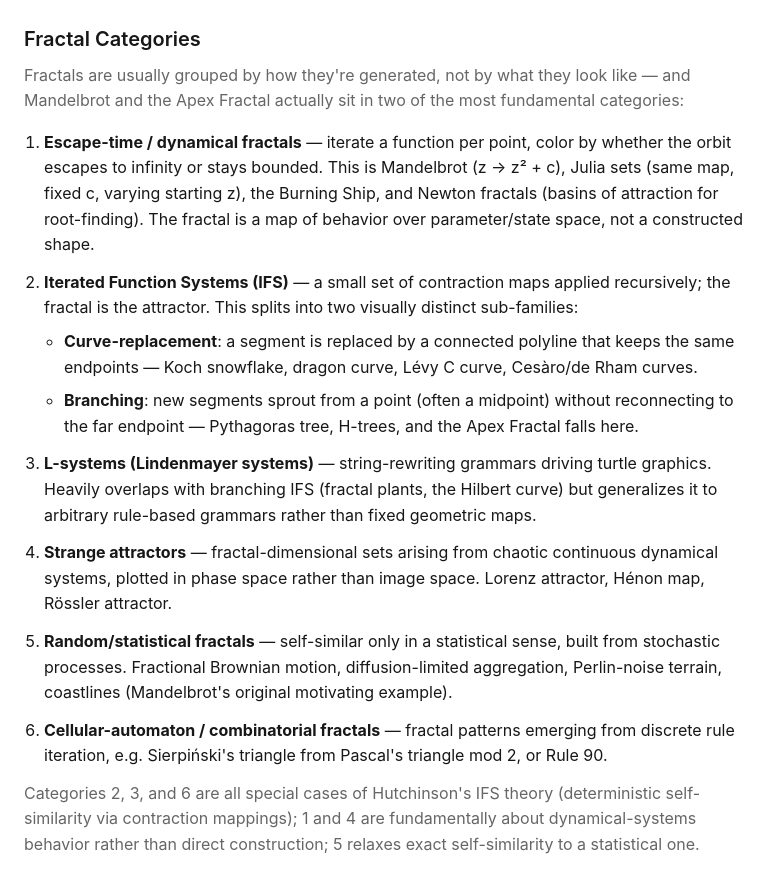
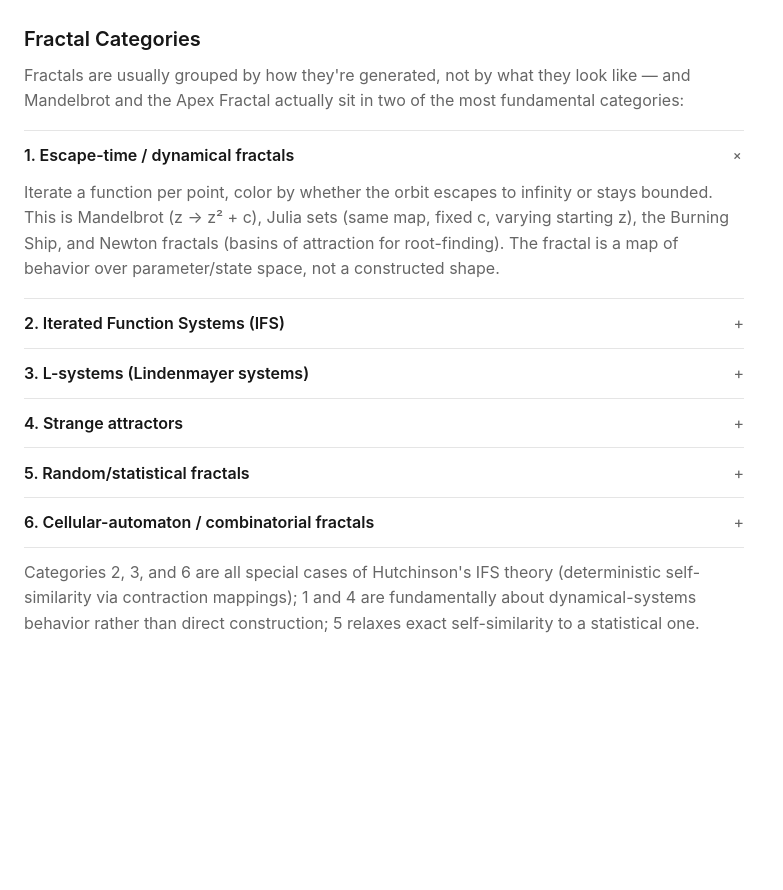
Before and after one commit to Robert-Rendell/robs-fractals, a Next.js app: page / in a window 1280 px wide. Shown: the part 500-1390 px from the top of the page, without its empty margins (0-783 px from the left). After the commit the page ends 1169 px from the top, so only its background shows below. Built offline with nearby package versions, Linux system fonts and the light colour scheme.

Commit message:
Add accordian

```diff
--- a/src/app/home.module.css
+++ b/src/app/home.module.css
@@ -56,15 +56,52 @@
   line-height: 1.6;
 }
 
-.categoryList {
+.accordion {
   margin-top: 1rem;
-  padding-left: 1.25rem;
-  display: flex;
-  flex-direction: column;
-  gap: 0.75rem;
+  border-top: 1px solid var(--border);
 }
 
-.categoryList li {
+.accordionItem {
+  border-bottom: 1px solid var(--border);
+}
+
+.accordionSummary {
+  cursor: pointer;
+  list-style: none;
+  display: flex;
+  align-items: center;
+  justify-content: space-between;
+  gap: 1rem;
+  padding: 0.9rem 0;
+  font-weight: 600;
+}
+
+.accordionSummary::-webkit-details-marker {
+  display: none;
+}
+
+.accordionSummary::marker {
+  content: "";
+}
+
+.accordionIcon {
+  flex: 0 0 auto;
+  color: var(--muted);
+  font-weight: 400;
+  transition: transform 0.15s ease;
+}
+
+.accordionItem[open] > .accordionSummary .accordionIcon {
+  transform: rotate(45deg);
+}
+
+.accordionItem:hover > .accordionSummary {
+  color: #378add;
+}
+
+.accordionContent {
+  padding: 0 0 1rem;
+  color: var(--muted);
   line-height: 1.6;
 }
 
--- a/src/app/page.tsx
+++ b/src/app/page.tsx
@@ -35,18 +35,33 @@ export default function Home() {
           like — and Mandelbrot and the Apex Fractal actually sit in two of the most
           fundamental categories:
         </p>
-        <ol className={styles.categoryList}>
-          <li>
-            <strong>Escape-time / dynamical fractals</strong> — iterate a function per point,
-            color by whether the orbit escapes to infinity or stays bounded. This is Mandelbrot
-            (z → z² + c), Julia sets (same map, fixed c, varying starting z), the Burning Ship,
-            and Newton fractals (basins of attraction for root-finding). The fractal is a map of
-            behavior over parameter/state space, not a constructed shape.
-          </li>
-          <li>
-            <strong>Iterated Function Systems (IFS)</strong> — a small set of contraction maps
-            applied recursively; the fractal is the attractor. This splits into two visually
-            distinct sub-families:
+        <div className={styles.accordion}>
+          <details className={styles.accordionItem} name="fractal-categories" open>
+            <summary className={styles.accordionSummary}>
+              <span>1. Escape-time / dynamical fractals</span>
+              <span className={styles.accordionIcon} aria-hidden="true">
+                +
+              </span>
+            </summary>
+            <div className={styles.accordionContent}>
+              Iterate a function per point, color by whether the orbit escapes to infinity or
+              stays bounded. This is Mandelbrot (z → z² + c), Julia sets (same map, fixed c,
+              varying starting z), the Burning Ship, and Newton fractals (basins of attraction
+              for root-finding). The fractal is a map of behavior over parameter/state space, not
+              a constructed shape.
+            </div>
+          </details>
+
+          <details className={styles.accordionItem} name="fractal-categories">
+            <summary className={styles.accordionSummary}>
+              <span>2. Iterated Function Systems (IFS)</span>
+              <span className={styles.accordionIcon} aria-hidden="true">
+                +
+              </span>
+            </summary>
+            <div className={styles.accordionContent}>
+              A small set of contraction maps applied recursively; the fractal is the attractor.
+              This splits into two visually distinct sub-families:
               <ul className={styles.subList}>
                 <li>
                   <strong>Curve-replacement</strong>: a segment is replaced by a connected
@@ -54,35 +69,69 @@ export default function Home() {
                   curve, Cesàro/de Rham curves.
                 </li>
                 <li>
-                <strong>Branching</strong>: new segments sprout from a point (often a midpoint)
-                without reconnecting to the far endpoint — Pythagoras tree, H-trees, and the
-                Apex Fractal falls here.
+                  <strong>Branching</strong>: new segments sprout from a point (often a
+                  midpoint) without reconnecting to the far endpoint — Pythagoras tree, H-trees,
+                  and the Apex Fractal falls here.
                 </li>
               </ul>
-          </li>
-          <li>
-            <strong>L-systems (Lindenmayer systems)</strong> — string-rewriting grammars driving
-            turtle graphics. Heavily overlaps with branching IFS (fractal plants, the Hilbert
-            curve) but generalizes it to arbitrary rule-based grammars rather than fixed
-            geometric maps.
-          </li>
-          <li>
-            <strong>Strange attractors</strong> — fractal-dimensional sets arising from chaotic
-            continuous dynamical systems, plotted in phase space rather than image space. Lorenz
-            attractor, Hénon map, Rössler attractor.
-          </li>
-          <li>
-            <strong>Random/statistical fractals</strong> — self-similar only in a statistical
-            sense, built from stochastic processes. Fractional Brownian motion,
-            diffusion-limited aggregation, Perlin-noise terrain, coastlines (Mandelbrot&apos;s
-            original motivating example).
-          </li>
-          <li>
-            <strong>Cellular-automaton / combinatorial fractals</strong> — fractal patterns
-            emerging from discrete rule iteration, e.g. Sierpiński&apos;s triangle from Pascal&apos;s
-            triangle mod 2, or Rule 90.
-          </li>
-        </ol>
+            </div>
+          </details>
+
+          <details className={styles.accordionItem} name="fractal-categories">
+            <summary className={styles.accordionSummary}>
+              <span>3. L-systems (Lindenmayer systems)</span>
+              <span className={styles.accordionIcon} aria-hidden="true">
+                +
+              </span>
+            </summary>
+            <div className={styles.accordionContent}>
+              String-rewriting grammars driving turtle graphics. Heavily overlaps with branching
+              IFS (fractal plants, the Hilbert curve) but generalizes it to arbitrary rule-based
+              grammars rather than fixed geometric maps.
+            </div>
+          </details>
+
+          <details className={styles.accordionItem} name="fractal-categories">
+            <summary className={styles.accordionSummary}>
+              <span>4. Strange attractors</span>
+              <span className={styles.accordionIcon} aria-hidden="true">
+                +
+              </span>
+            </summary>
+            <div className={styles.accordionContent}>
+              Fractal-dimensional sets arising from chaotic continuous dynamical systems, plotted
+              in phase space rather than image space. Lorenz attractor, Hénon map, Rössler
+              attractor.
+            </div>
+          </details>
+
+          <details className={styles.accordionItem} name="fractal-categories">
+            <summary className={styles.accordionSummary}>
+              <span>5. Random/statistical fractals</span>
+              <span className={styles.accordionIcon} aria-hidden="true">
+                +
+              </span>
+            </summary>
+            <div className={styles.accordionContent}>
+              Self-similar only in a statistical sense, built from stochastic processes.
+              Fractional Brownian motion, diffusion-limited aggregation, Perlin-noise terrain,
+              coastlines (Mandelbrot&apos;s original motivating example).
+            </div>
+          </details>
+
+          <details className={styles.accordionItem} name="fractal-categories">
+            <summary className={styles.accordionSummary}>
+              <span>6. Cellular-automaton / combinatorial fractals</span>
+              <span className={styles.accordionIcon} aria-hidden="true">
+                +
+              </span>
+            </summary>
+            <div className={styles.accordionContent}>
+              Fractal patterns emerging from discrete rule iteration, e.g. Sierpiński&apos;s
+              triangle from Pascal&apos;s triangle mod 2, or Rule 90.
+            </div>
+          </details>
+        </div>
         <p>
           Categories 2, 3, and 6 are all special cases of Hutchinson&apos;s IFS theory
           (deterministic self-similarity via contraction mappings); 1 and 4 are fundamentally
```
Lines whose indentation alone changed are shown as unchanged.
